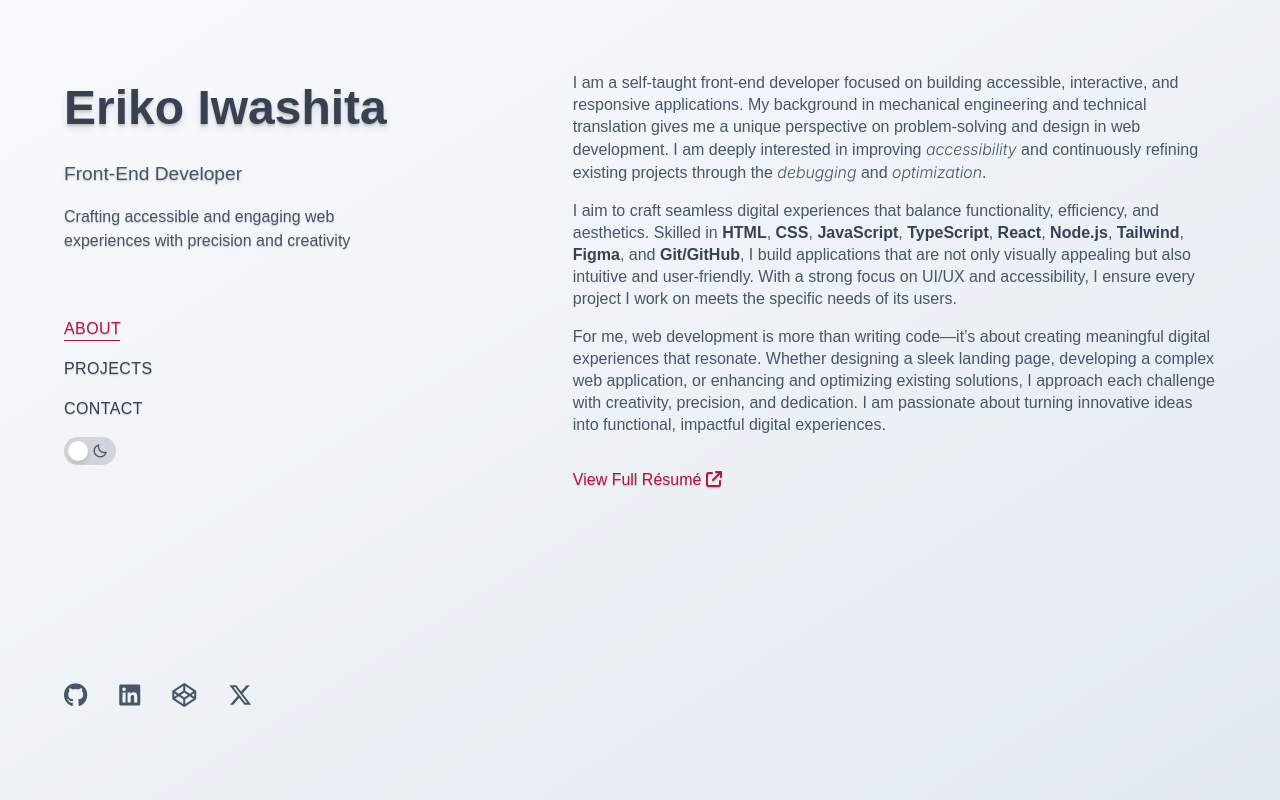
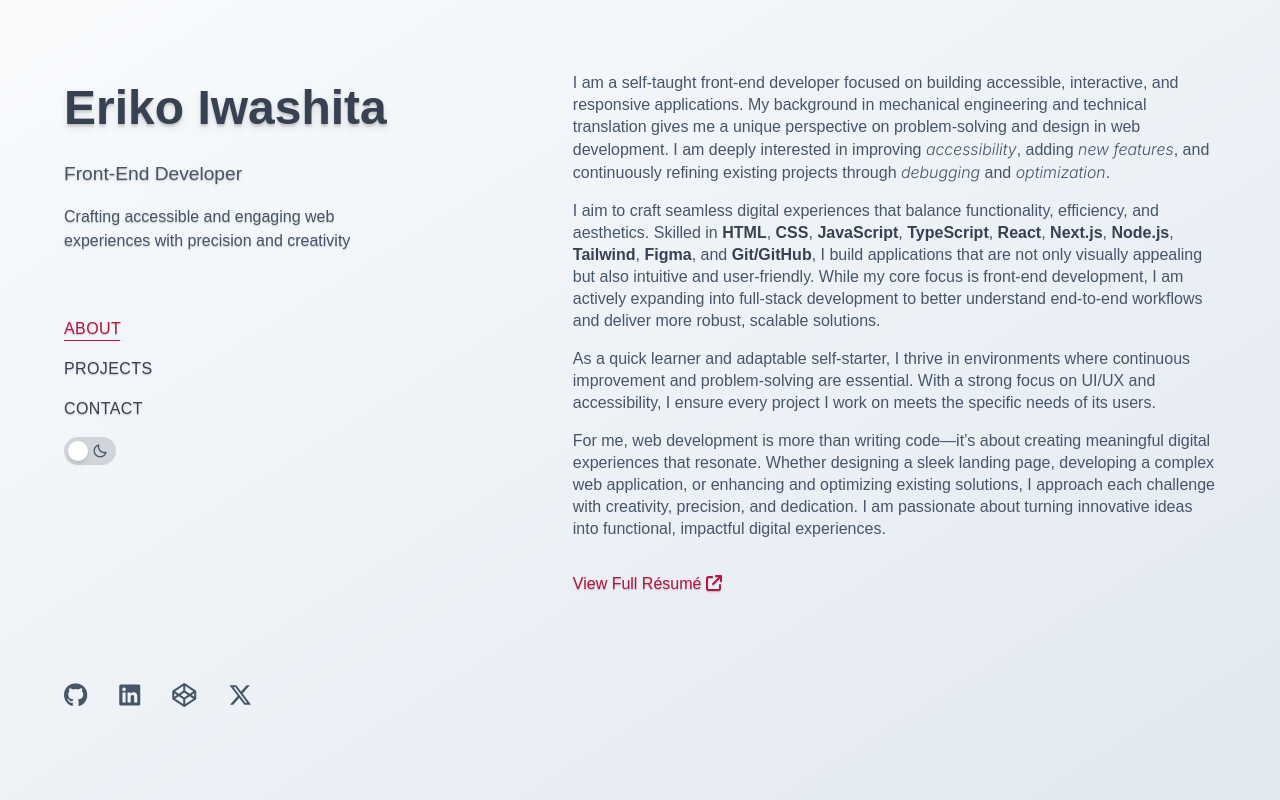
Before and after one commit to KellyBytes/kb-portfolio-website-v1, a React (Vite) app: page / in a window 1280 px wide. Shown: the top 800 px of the page. Built offline with nearby package versions, Linux system fonts and the light colour scheme; some icons are missing; a web font is replaced by a local one.

Commit message:
Update Hero section and resume

```diff
--- a/src/components/Hero.jsx
+++ b/src/components/Hero.jsx
@@ -21,8 +21,9 @@ const Hero = () => {
         interactive, and responsive applications. My background in mechanical
         engineering and technical translation gives me a unique perspective on
         problem-solving and design in web development. I am deeply interested in
-        improving <i>accessibility</i> and continuously refining existing
-        projects through the <i>debugging</i> and <i>optimization</i>.
+        improving <i>accessibility</i>, adding <i>new features</i>, and
+        continuously refining existing projects through <i>debugging</i> and{' '}
+        <i>optimization</i>.
       </p>
       <p className="text-pretty font-light leading-snug">
         I aim to craft seamless digital experiences that balance functionality,
@@ -37,6 +38,7 @@ const Hero = () => {
           TypeScript
         </span>
         , <span className="font-semibold text-[var(--c-tertiary)]">React</span>,{' '}
+        <span className="font-semibold text-[var(--c-tertiary)]">Next.js</span>,{' '}
         <span className="font-semibold text-[var(--c-tertiary)]">Node.js</span>,{' '}
         <span className="font-semibold text-[var(--c-tertiary)]">Tailwind</span>
         , <span className="font-semibold text-[var(--c-tertiary)]">Figma</span>,
@@ -45,9 +47,16 @@ const Hero = () => {
           Git/GitHub
         </span>
         , I build applications that are not only visually appealing but also
-        intuitive and user-friendly. With a strong focus on UI/UX and
-        accessibility, I ensure every project I work on meets the specific needs
-        of its users.
+        intuitive and user-friendly. While my core focus is front-end
+        development, I am actively expanding into full-stack development to
+        better understand end-to-end workflows and deliver more robust, scalable
+        solutions.
+      </p>
+      <p className="text-pretty font-light leading-snug">
+        As a quick learner and adaptable self-starter, I thrive in environments
+        where continuous improvement and problem-solving are essential. With a
+        strong focus on UI/UX and accessibility, I ensure every project I work
+        on meets the specific needs of its users.
       </p>
       <p className="text-pretty font-light leading-snug">
         For me, web development is more than writing code—it’s about creating
```
Also changed, not shown: 1 other file (tests, documents, lock files or other folders).
